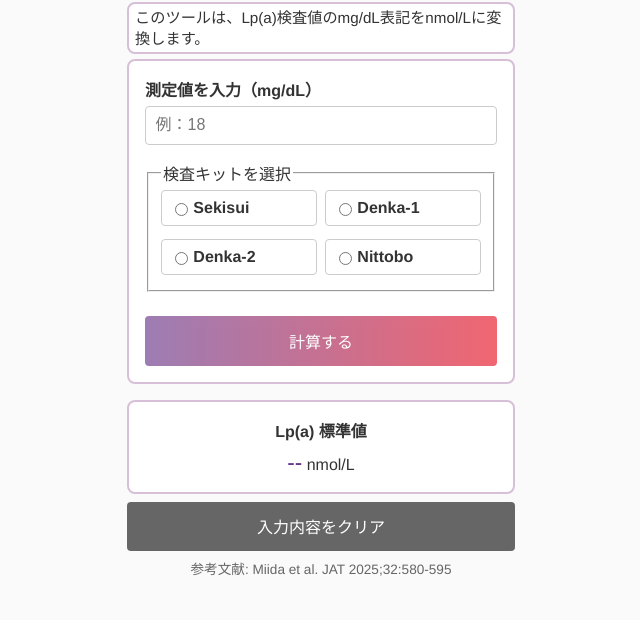
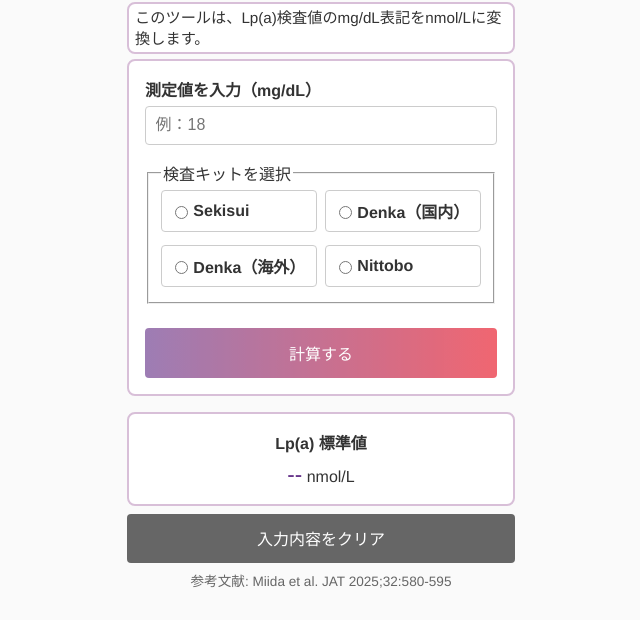
Before and after one commit to masavasc/lp-a-converter, a plain HTML site: page index.html in a window 1280 px wide. Shown: the part 182-802 px from the top of the page, without its empty margins (319-959 px from the left). Drawn offline with Linux system fonts and the light colour scheme.

Commit message:
Update index.html
Denkaの表記の修正

```diff
--- a/index.html
+++ b/index.html
@@ -190,8 +190,8 @@
           <legend>検査キットを選択</legend>
           <div class="kit-grid">
             <label><input type="radio" name="kit" value="kitA">Sekisui</label>
-            <label><input type="radio" name="kit" value="kitB">Denka-1</label>
-            <label><input type="radio" name="kit" value="kitC">Denka-2</label>
+            <label><input type="radio" name="kit" value="kitB">Denka（国内）</label>
+            <label><input type="radio" name="kit" value="kitC">Denka（海外）</label>
             <label><input type="radio" name="kit" value="kitD">Nittobo</label>
           </div>
         </fieldset>
```
